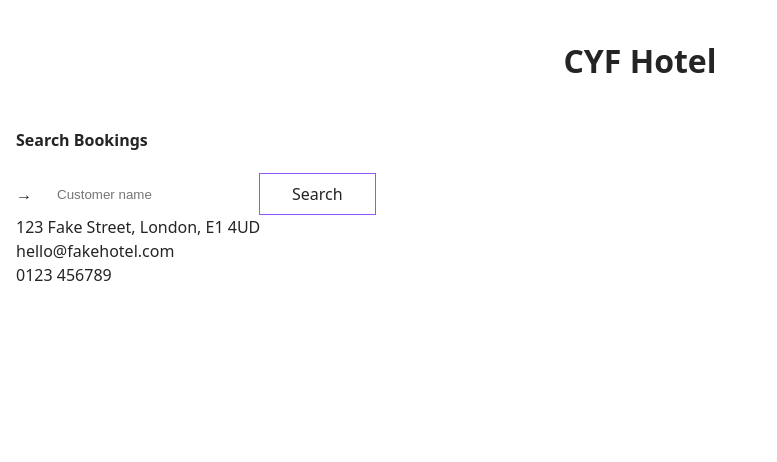
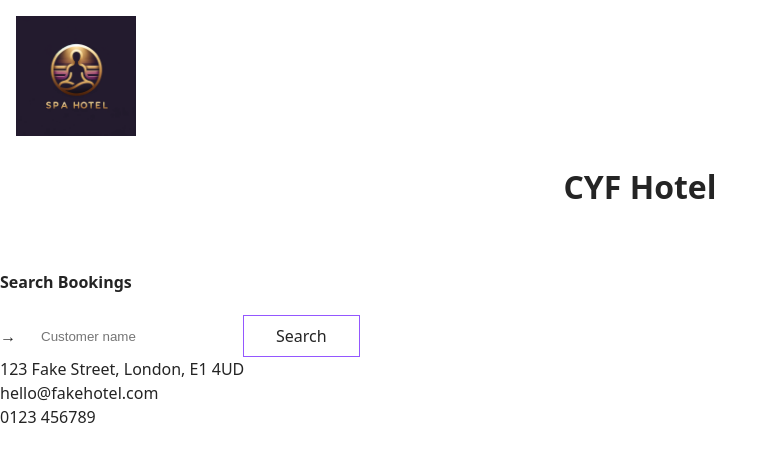
Before and after one commit to CodeYourFuture/React-Module-Project, a React (Vite) app: page / in a window 1280 px wide. Shown: the top 462 px of the page, without its empty margins (0-777 px from the left). Built offline with nearby package versions, Linux system fonts and the light colour scheme.

Commit message:
Removed hard code for appheader as component in App.jsx

```diff
--- a/src/components/App/App.jsx
+++ b/src/components/App/App.jsx
@@ -4,15 +4,11 @@ import "./App.scss";
 import AppHeader from "../AppHeader/AppHeader.jsx";
 
 const App = () => (
-  <div className="app">
-    <header className="app__header">
-      <h1 className="app__heading">CYF Hotel</h1>
-    </header>
+  <div>
+    <AppHeader />
     <Bookings />
     <Footer />
   </div>
 );
 
-
-
 export default App;
```
